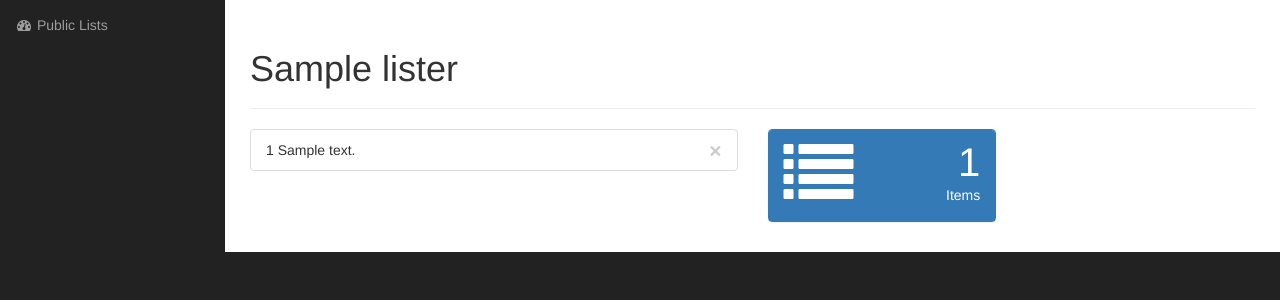
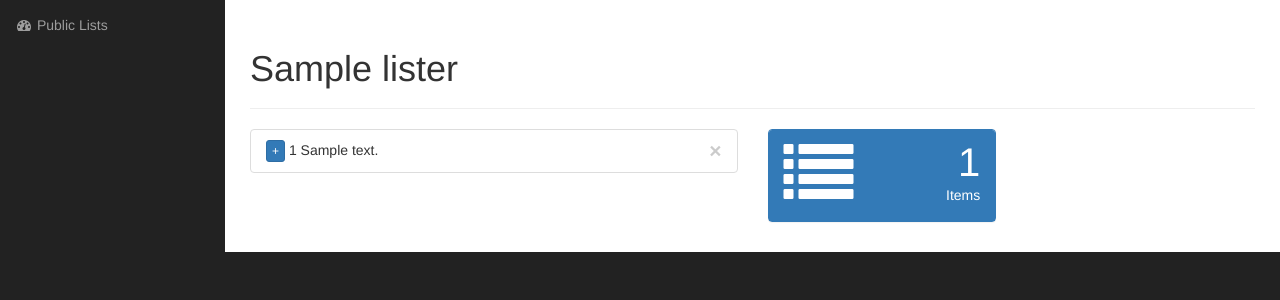
Before and after one commit to bolecki/lister, a Django app: page /lists/1/ in a window 1280 px wide. Shown: the part 51-351 px from the top of the page. Run offline with Django 3.2, Linux system fonts and the light colour scheme; tables that the repository leaves empty hold one stand-in row (values such as "Sample post"); parts of the project's set-up code (start-up, migrations or seed data) failed here and were passed over; some libraries are stand-ins or nearby versions.

Commit message:
add up and down buttons back

```diff
--- a/lister/lists/templates/lists/index.html
+++ b/lister/lists/templates/lists/index.html
@@ -119,8 +119,15 @@
                             {% if items %}
                                 {% for item in items %}
                                     <div class="list-group-item">
+                                        <form class="edit" style="float:right;" action="{% url 'lists:vote' list_id=list_id item_id=item.id action='delete' %}" method="post">{% csrf_token %}<button class="close" type=submit>&times;</button></form>
+                                        {% if not voted %}
+                                            <form style="display:inline-block" action="{% url 'lists:vote' list_id=list_id item_id=item.id action='up' %}" method="post">{% csrf_token %}<button class="btn btn-xs btn-primary" type=submit>&plus;</button></form>
+                                        {% else %}
+                                            {% if item.item_text == voted %}
+                                                <form style="display:inline-block" action="{% url 'lists:vote' list_id=list_id item_id=item.id action='down' %}" method="post">{% csrf_token %}<button class="btn btn-xs btn-danger" type=submit>&minus;</button></form>
+                                            {% endif %}
+                                        {% endif %}
                                         {{ item.votes }} {{ item.item_text }}
-                                        <form class="edit" style="float:right;" action="{% url 'lists:vote' list_id=list_id item_id=item.id action='delete' %}" method="post">{% csrf_token %}<button class="close" type=submit>&times;</button></form>
                                     </div>
                                 {% endfor %}
                             {% endif %}
```
